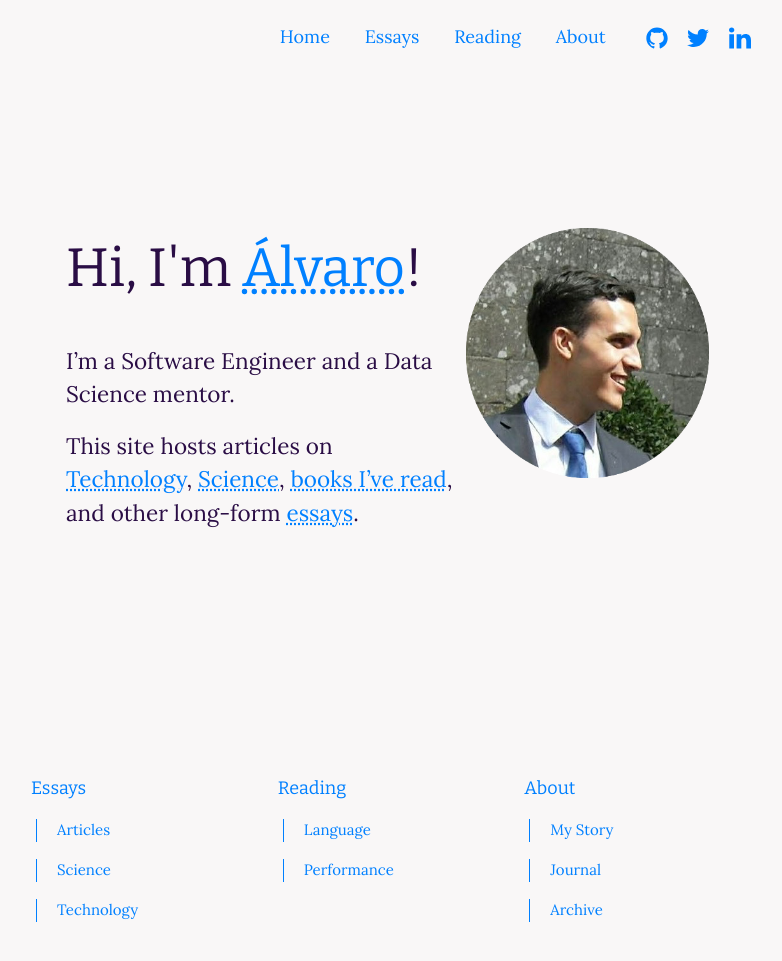
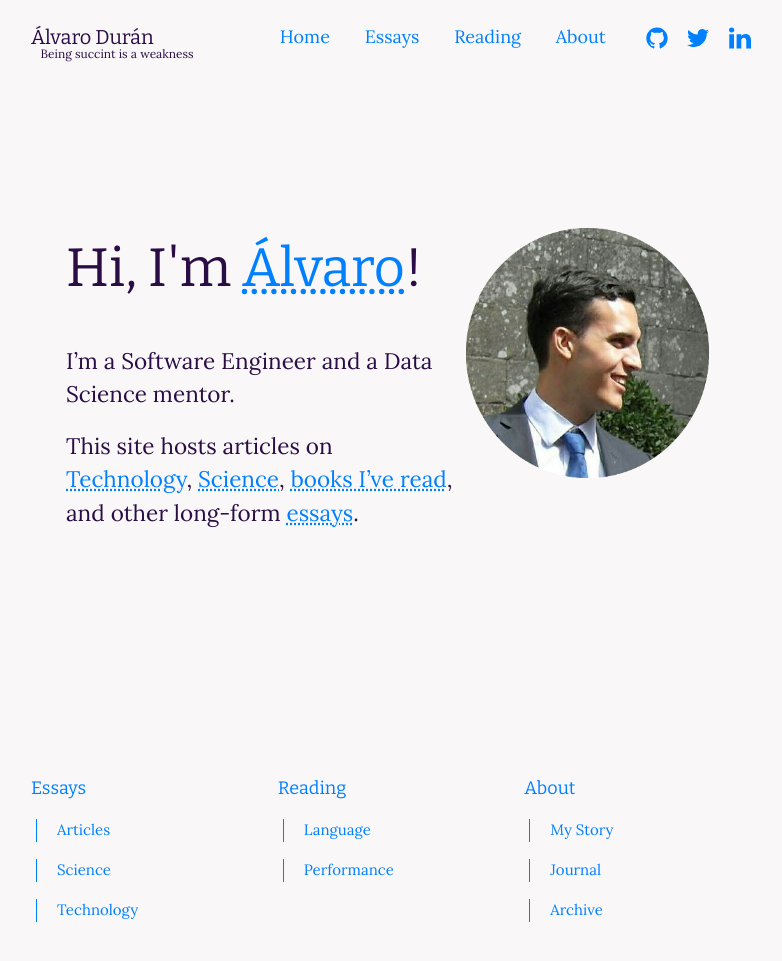
Before and after one commit to ohduran/ohduran.github.io, a Jekyll site: the page built from 00index.md, in a window 1280 px wide and 992 px high. Shown: the top 961 px of the window, without its empty margins (244-1026 px from the left). Built offline with Jekyll 4.4.1, drawn with Linux system fonts in a browser that asks for light colours.

Commit message:
added logo on the left nav bar

```diff
--- a/_config.yml
+++ b/_config.yml
@@ -9,6 +9,7 @@
 title: Alvaro Duran - Essays, Book Notes, and More.
 index: Home
 email: alvaro.duranb@gmail.com
+name: Álvaro Durán
 description: Being succint is a weakness
 baseurl: "" # the subpath of your site, e.g. /blog
 url: "http://yourdomain.com" # the base hostname & protocol for your site
--- a/_includes/header.html
+++ b/_includes/header.html
@@ -1,6 +1,10 @@
 <header class="site-header">
 
   <div class="wrapper">
+    <div class="site-logo">
+      <span class="name">{{ site.name }}</span>
+      <p class="description">{{ site.description }}</p>
+    </div>
 
     <nav class="site-nav">
       <a href="#" class="menu-icon">
@@ -12,6 +16,7 @@
       </a>
 
       <div class="trigger">
+
         <a class="page-link" href="{{ site.baseurl }}/">{{ site.index }}</a>
         {% for my_page in site.pages %}
           {% if my_page.title and my_page.title != 'Archive' %}
--- a/_sass/_layout.scss
+++ b/_sass/_layout.scss
@@ -25,6 +25,21 @@
     &:visited {
         color: $grey-color-dark;
     }
+}
+
+.site-logo{
+  line-height: 56px;
+  text-align: right;
+  background-color: $background-color;
+  font-family: "Bitter", $base-font-family;
+  float:left;
+  .name {
+    font-size: 20px;
+  }
+  .description{
+    margin: -40px;
+    font-size: 12px;
+  }
 }
 
 .site-nav {
```
